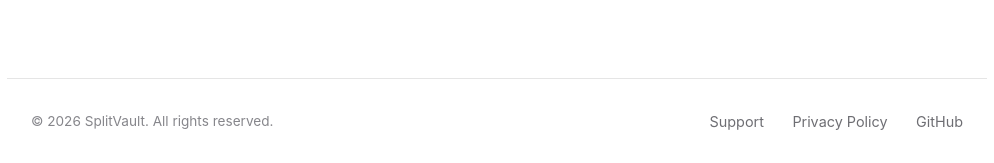
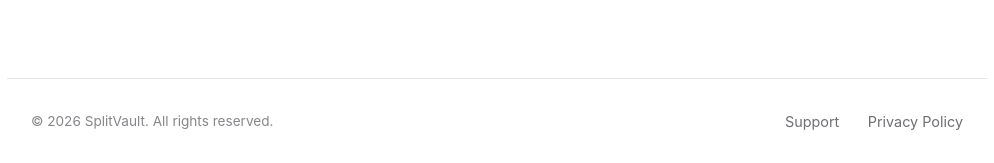
Before and after one commit to smtrjn/splits-privacy, a plain HTML site: page index.html in a window 1280 px wide. Shown: the part 2502-2665 px from the top of the page, without its empty margins (143-1137 px from the left). Drawn offline with Linux system fonts and the light colour scheme.

Commit message:
Remove GitHub link from landing page footer
Co-Authored-By: Claude Opus 4.6 <noreply@anthropic.com>

```diff
--- a/index.html
+++ b/index.html
@@ -398,7 +398,6 @@
             <div class="footer-links">
                 <a href="support.html">Support</a>
                 <a href="privacy.html">Privacy Policy</a>
-                <a href="https://github.com/smtrjn">GitHub</a>
             </div>
         </div>
     </footer>
```
